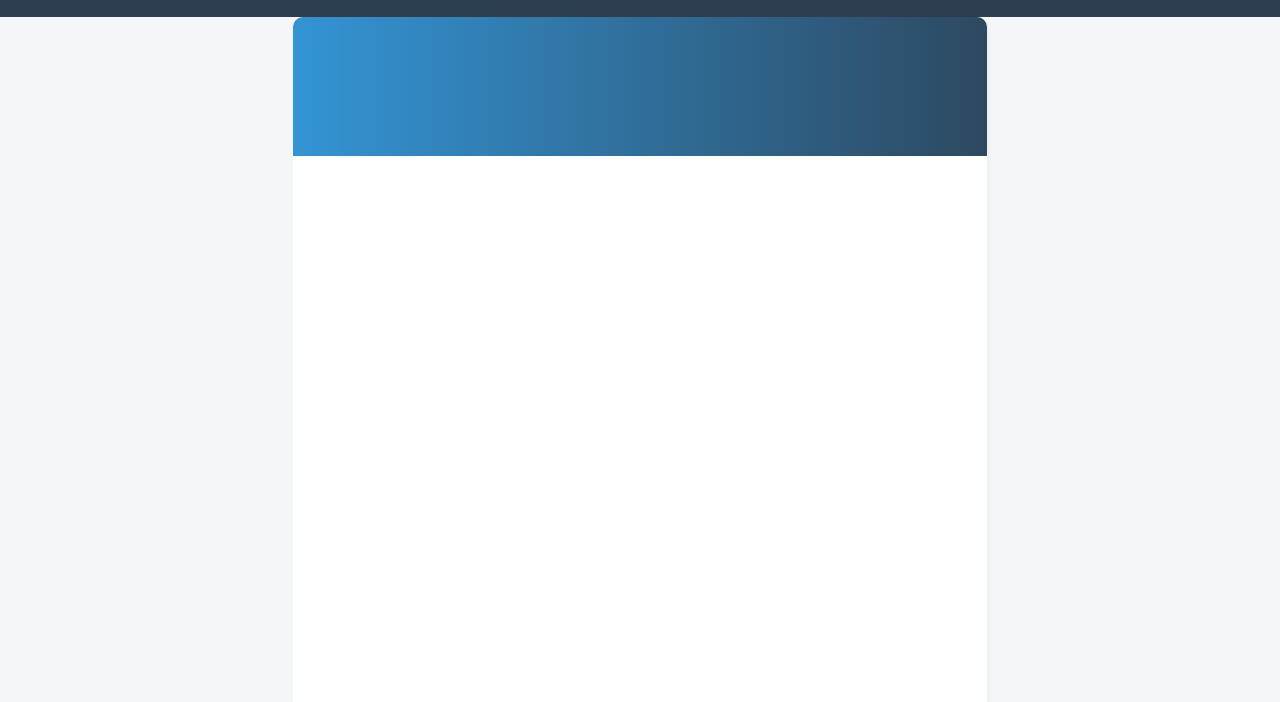
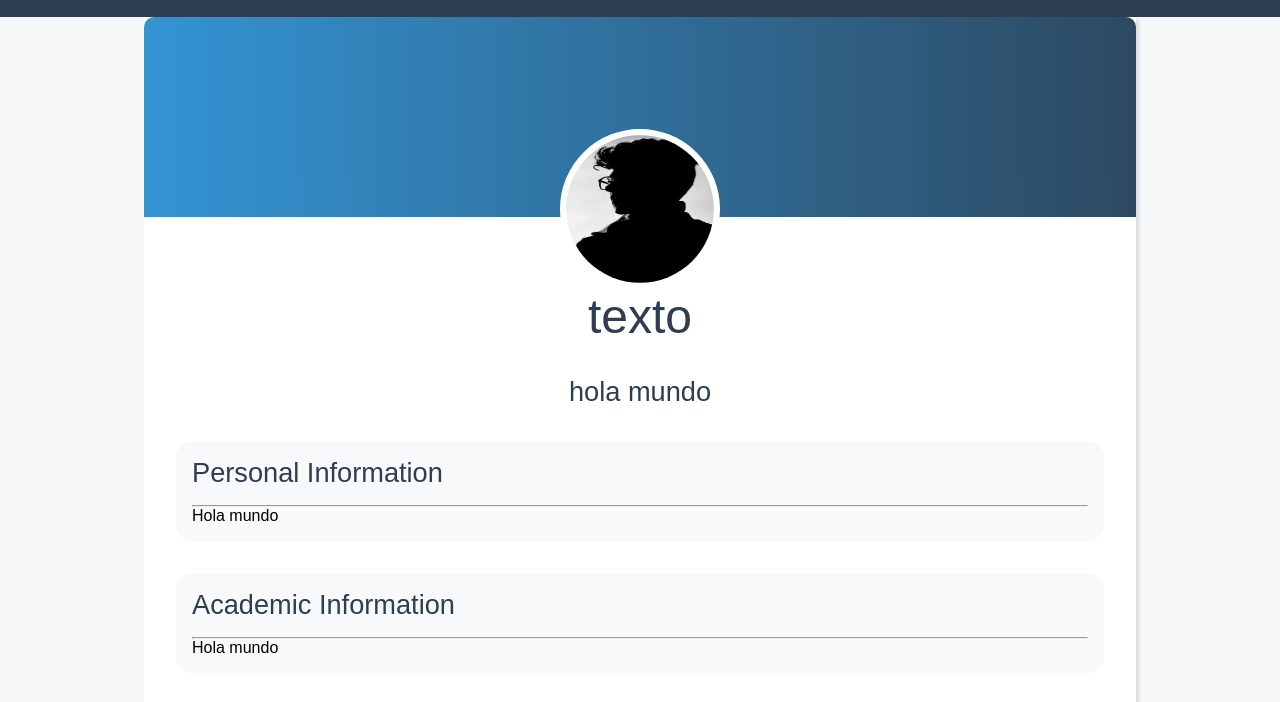
Before and after one commit to davidsc21/proyecto_javascript, a plain HTML site: page index.html in a window 1280 px wide. Both pictures are taken after a click on the item "Profile". Shown: the part 79-781 px from the top of the page. Drawn offline with Linux system fonts and the light colour scheme.

Commit message:
feat: :sparkles: terminar diseño profile
se terminó el diseño del profile, solo le falta la funcionaildades del json(editar,traer), tambien se hizo unos cambios al main para tranajar mejor

```diff
--- a/css/main.css
+++ b/css/main.css
@@ -3,12 +3,22 @@
     padding: 0;
     margin: 0;
     box-sizing: border-box;
+    font-family: Arial, Helvetica, sans-serif;
 }
 
 /* fuente general que es la que uso el profesor */
 body {
     font-family: Arial, Helvetica, sans-serif;
     background-color: #f5f6f7;
+}
+
+/*tuve que editar el main para que ocupe todo su espacio y poder trabajar mejor el menu(si alguien presenta algun problema reportarlo)*/
+main{
+    width: 100%;
+    height: 100%;
+    display: flex;
+    align-items: center;
+    justify-content: center;
 }
 
 /* para evitar la barra de abajo de los textos de links */
@@ -312,26 +322,91 @@ h3{
 
 
 /*AQUI EMPIEZA EL ESTILO RELACIONADO CON LA PAGINA DE PERFIL (POR FAVOR NO TOCAR SIN CONSULTAR)*/
+
 .profilecontainer{
     display: flex;
     justify-content: center;
     align-items: center;
+    flex-direction: column;
+    background-color: white;
+    box-shadow: 3px 3px 3px rgba(0, 0, 0, 0.103);
+    width: 62rem;
 }
 
-.profinfocont{
-    background: linear-gradient(to right,#3394d4,#2d4961);
-    width: 54.2%;
-    height: 100vh; /*cambiar a porcentaje al finalizar de maquetar la pagina*/
-    border-radius: 10px;
-    box-shadow: 3px 3px 3px rgba(0, 0, 0, 0.03);
+.profheader .cover{
+    display: flex;
+    align-items: center;
+    justify-content: center;
+    background: linear-gradient(to right,#3394d4,#2d4961) ;
+    width: 62rem;
+    height: 12.5rem; /*cambiar a porcentaje al finalizar de maquetar la pagina*/
+    max-height: 12.5rem;
+    border-top-left-radius: 10px;
+    border-top-right-radius: 10px;
+
 }
 
-.infocont{
+.profheader{
+    display: flex;
+    justify-content: center;
+    align-items: center;
+    height: 100%
+
+}
+
+.avatarcontainer{
+    display: flex;
+    align-items: center;
+    justify-content: center;
+    flex-direction: column;
+    z-index: 2;
+    position: absolute;
+    top: 13rem;
+
+}
+
+.avatarimg{
+    z-index: 2;
+    display: flex;
+    align-items: center;
+    justify-content: center;
+    width: 10rem;
+    height: 10rem;
+    overflow: hidden;
+    border: 3px solid white;
     background-color: white;
-    width: 100%;
+    border-radius: 60%;
+    img{
+        border-radius: 50%;
+        width: 100%;
+        height: 100%;
+        background-color: white;
+        padding: 0.2rem;
+        z-index: 2;
+    }
+}
+
+.avatartext{
+    display: flex;
+    flex-direction: column;
+    justify-content: center;
+    align-items: center;
+}
+
+.infoprofile{
+    background-color: white;
+    width: 62rem;
     height: 100%;
-    margin-top: 20%;
-    padding: 5rem;
+    padding: 2rem;
+    margin-top: 12rem;
+
+}
+
+.infocontainers{
+    background-color: #F8F9FA;
+    padding: 1rem;
+    border-radius: 1rem;
+    margin-bottom: 2rem;
 }
 /*AQUI TERMINA TODO LO RELACIONADO CON LA PAGINA DE PERFIL */
 
--- a/js/paginas.js
+++ b/js/paginas.js
@@ -1,11 +1,42 @@
 //diferentes paginas a usar (spa)//
 const pages = {
     profile: `
-        <div class="profilecontainer">
-            <div class="profinfocont">
-                <div class="infocont">
-                    <div class="headerprofile">
-                    <div
+        <div class="globalprofile">
+            <div class="profilecontainer">
+                <div class="profheader">
+                    <div class="cover">
+                    </div>
+                    <div class="avatarcontainer">
+                        <div class="avatarimg">
+                            <img src="../assets/profile-picture.png" width=100rem>
+                        </div>
+                        <div class="avatartext">
+                            <h2>texto</h2>
+                            <h3>hola mundo</h3>
+                        </div>
+                    </div>
+                </div>
+                <div class="infoprofile">
+                    <div class="infocontainers" id="personal">
+                        <h3>Personal Information</h3>
+                        <hr>
+                        <p>Hola mundo</p>
+                    </div>
+                    <div class="infocontainers" id="academic">
+                        <h3>Academic Information</h3>
+                        <hr>
+                        <p>Hola mundo</p>
+                    </div>
+                    <div class="infocontainers" id="progress">
+                        <h3>Progress Overview</h3>
+                        <hr>
+                        <p>Hola mundo</p>
+                    </div>
+                    <div class="infocontainers" id="preferences">
+                        <h3>Preferences</h3>
+                        <hr>
+                        <p>Hola mundo</p>
+                    </div>
                 </div>
             </div>
         </div>
```
